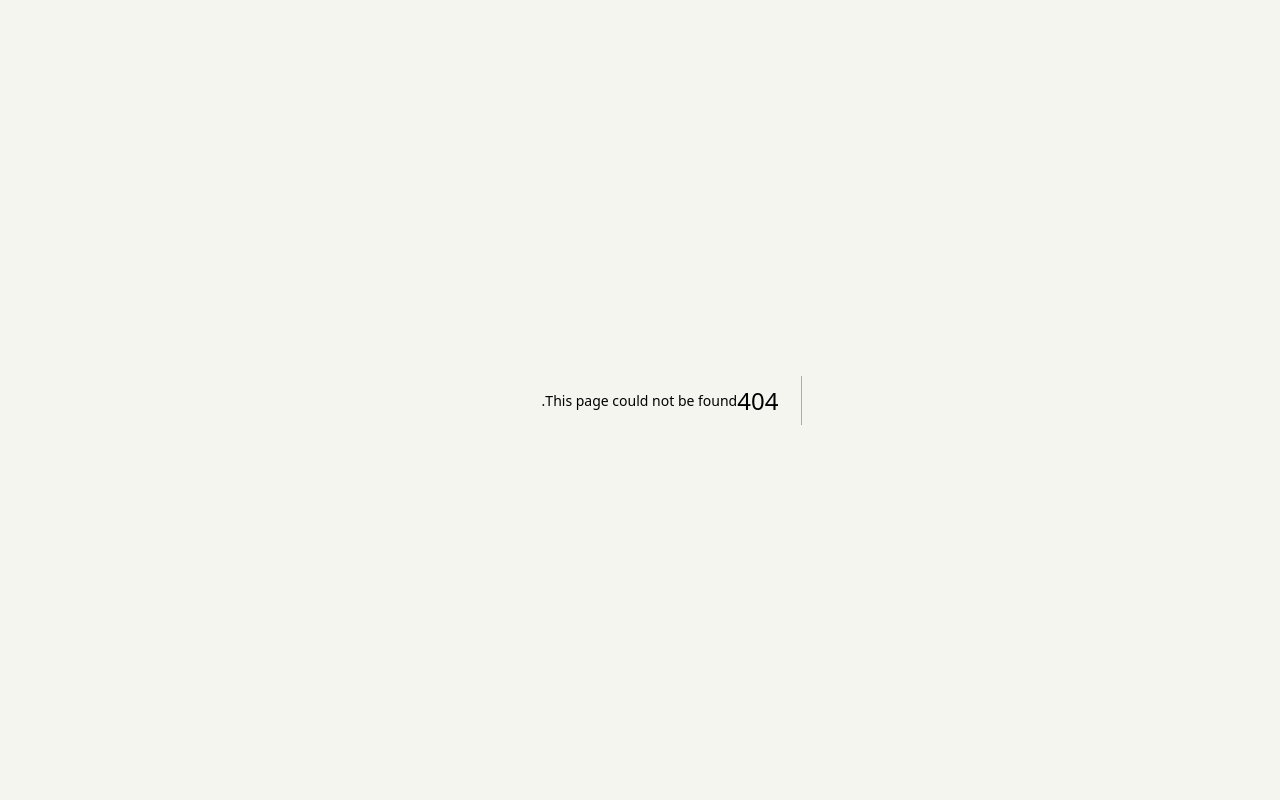
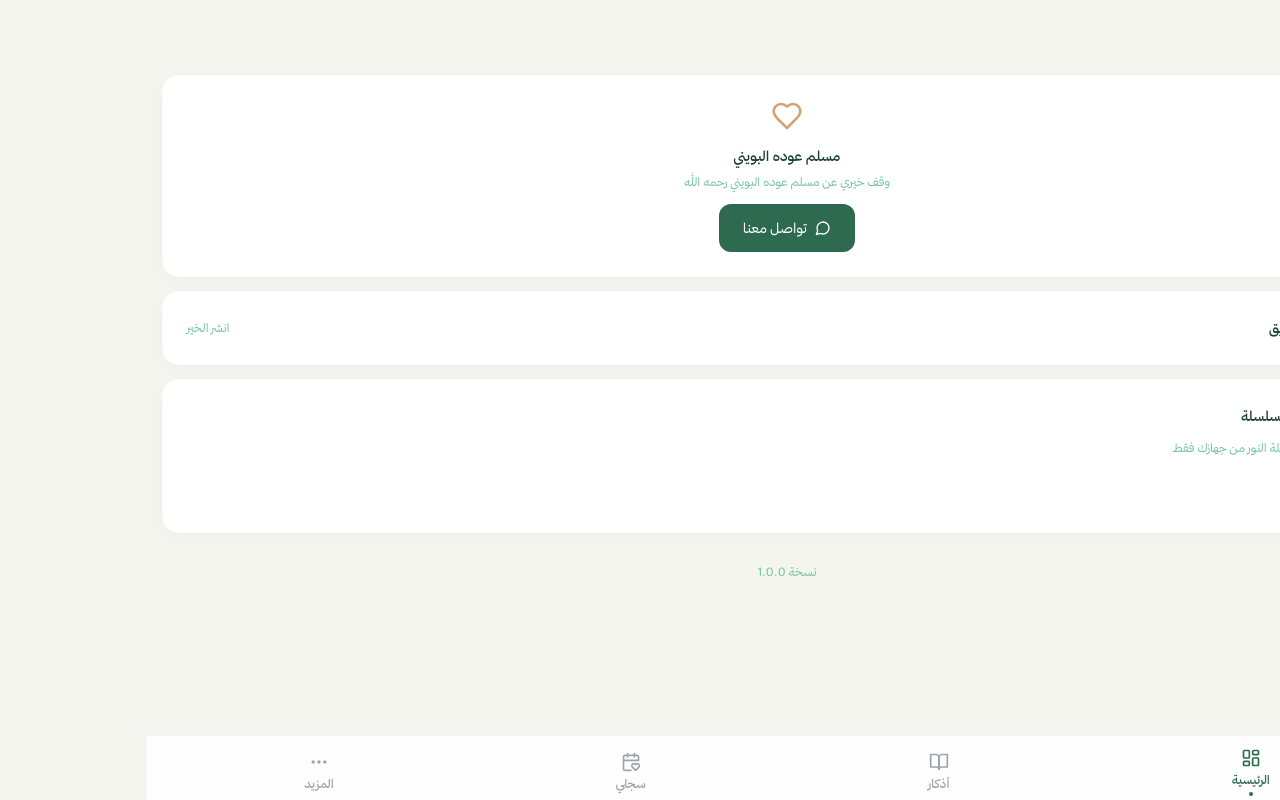
Before and after one commit to faheemappsa/athar, a Next.js app: page /more in a window 1280 px wide. Before the commit this address had no page. Built offline with nearby package versions, Linux system fonts and the light colour scheme.

Commit message:
Create page.tsx

```diff
--- /dev/null
+++ b/src/app/more/page.tsx
@@ -0,0 +1,116 @@
+"use client";
+
+import { useState } from "react";
+import { Heart, Share2, MessageCircle, Info, Trash2, Check } from "lucide-react";
+import { WHATSAPP_LINK, APP_VERSION, WAQF_NAME, WAQF_DESCRIPTION } from "@/lib/constants";
+import { trackSupportClick } from "@/lib/analytics";
+import BottomNav from "@/components/BottomNav";
+
+export default function MorePage() {
+  const [resetConfirm, setResetConfirm] = useState(false);
+  const [resetDone, setResetDone] = useState(false);
+
+  const handleSupport = () => {
+    trackSupportClick();
+    window.open(WHATSAPP_LINK, "_blank");
+  };
+
+  const handleShare = () => {
+    if (navigator.share) {
+      navigator.share({
+        title: "أثر — كل يوم أثر نور",
+        text: "تطبيق أثر، كل يوم أثر نور. وقف خيري عن مسلم عوده البويني رحمه الله",
+        url: window.location.origin,
+      });
+    }
+  };
+
+  const handleResetStreak = () => {
+    if (!resetConfirm) {
+      setResetConfirm(true);
+      return;
+    }
+    localStorage.removeItem("athar-streak");
+    localStorage.removeItem("athar-last-visit");
+    setResetConfirm(false);
+    setResetDone(true);
+    setTimeout(() => setResetDone(false), 3000);
+  };
+
+  return (
+    <main className="min-h-screen pb-28 bg-athar-bg">
+      {/* Header */}
+      <header className="flex items-center justify-between p-4">
+        <div className="flex items-center gap-2">
+          <Info className="w-6 h-6 text-athar-primary" />
+          <h1 className="text-2xl font-bold text-athar-primary">المزيد</h1>
+        </div>
+      </header>
+
+      <section className="px-4 py-2 space-y-4">
+        {/* بطاقة الوقف */}
+        <div className="athar-card text-center space-y-3">
+          <Heart className="w-8 h-8 text-athar-accent mx-auto" />
+          <div>
+            <p className="text-sm font-medium text-athar-text">{WAQF_NAME}</p>
+            <p className="text-xs text-athar-muted mt-1 leading-relaxed">{WAQF_DESCRIPTION}</p>
+          </div>
+          <button
+            onClick={handleSupport}
+            className="btn-primary flex items-center gap-2 mx-auto text-sm"
+          >
+            <MessageCircle className="w-4 h-4" />
+            تواصل معنا
+          </button>
+        </div>
+
+        {/* مشاركة التطبيق */}
+        <button
+          onClick={handleShare}
+          className="athar-card flex items-center justify-between w-full"
+        >
+          <div className="flex items-center gap-3">
+            <Share2 className="w-5 h-5 text-athar-primary" />
+            <span className="text-sm font-medium text-athar-text">مشاركة التطبيق</span>
+          </div>
+          <span className="text-xs text-athar-muted">انشر الخير</span>
+        </button>
+
+        {/* إعادة ضبط السلسلة */}
+        <div className="athar-card space-y-3">
+          <div className="flex items-center gap-3">
+            <Trash2 className="w-5 h-5 text-red-500" />
+            <span className="text-sm font-medium text-athar-text">إعادة ضبط السلسلة</span>
+          </div>
+          <p className="text-xs text-athar-muted">
+            سيتم حذف تقدم سلسلة النور من جهازك فقط
+          </p>
+          {resetDone ? (
+            <span className="flex items-center gap-1 text-sm text-green-600 font-medium">
+              <Check className="w-4 h-4" />
+              تمت إعادة الضبط
+            </span>
+          ) : (
+            <button
+              onClick={handleResetStreak}
+              className={`text-sm font-medium px-4 py-2 rounded-xl transition-all ${
+                resetConfirm
+                  ? "bg-red-500 text-white"
+                  : "bg-red-50 text-red-600 hover:bg-red-100"
+              }`}
+            >
+              {resetConfirm ? "تأكيد إعادة الضبط" : "إعادة الضبط"}
+            </button>
+          )}
+        </div>
+
+        {/* رقم الإصدار */}
+        <p className="text-center text-xs text-athar-muted pt-4">
+          نسخة {APP_VERSION}
+        </p>
+      </section>
+
+      <BottomNav />
+    </main>
+  );
+}
```
